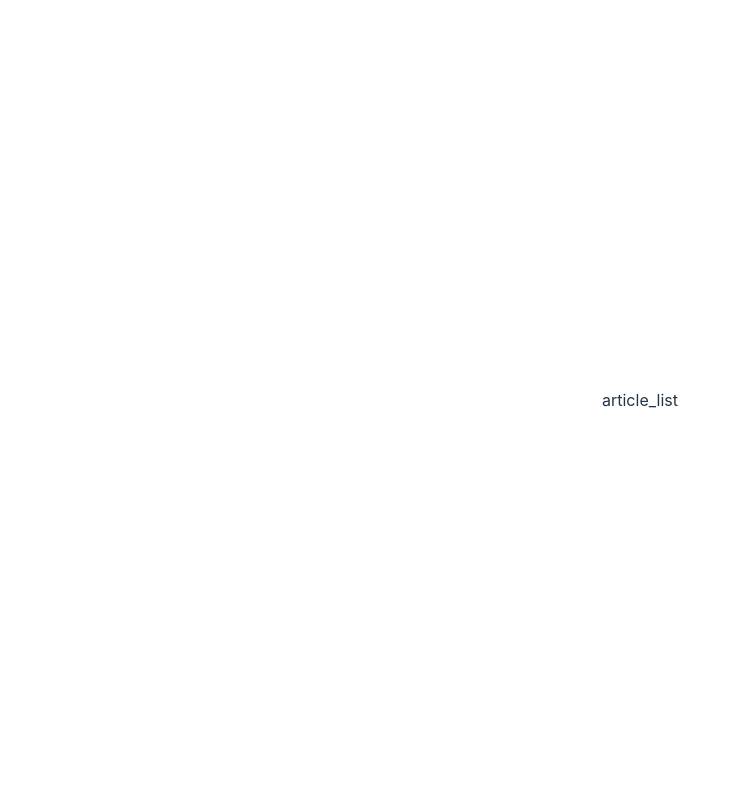
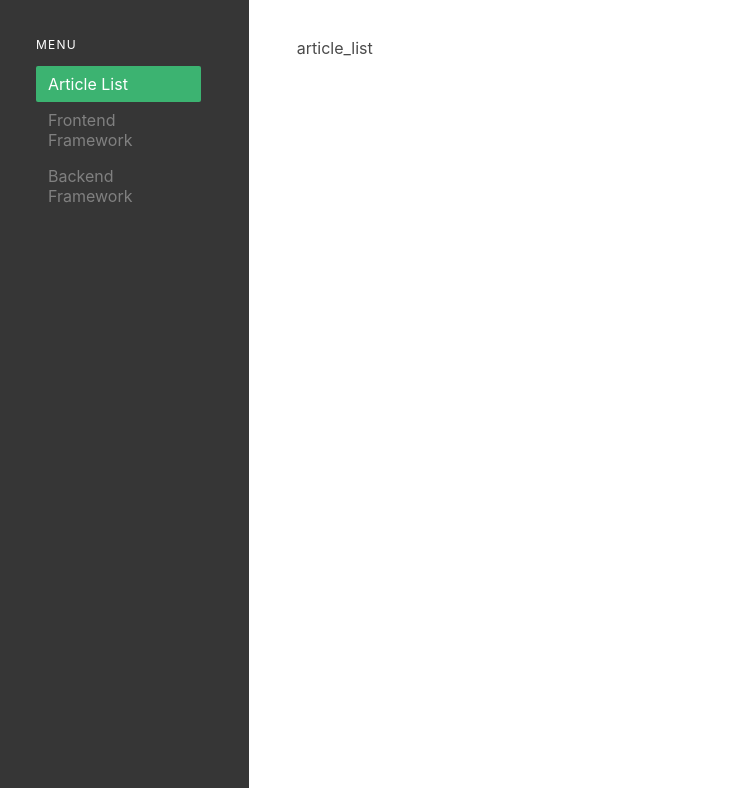
Before and after one commit to ryusukefujisaki/mypage-frontend, a Vue app: page /#/ in a window 1280 px wide. Shown: the whole page, without its empty margins (0-741 px from the left). Built offline with nearby package versions, Linux system fonts and the light colour scheme; no server answers.

Commit message:
Add side menu

```diff
--- a/src/App.vue
+++ b/src/App.vue
@@ -1,3 +1,24 @@
+<script setup lang="ts">
+import SideMenu from '@/components/SideMenu.vue'
+</script>
+
 <template>
-  <router-view></router-view>
+  <section class="main-content columns">
+    <SideMenu></SideMenu>
+    <div class="column section">
+      <router-view></router-view>
+    </div>
+  </section>
 </template>
+
+<style>
+@import '../node_modules/bulma/css/bulma.css';
+
+#app {
+  height: 100vh;
+}
+
+.main-content {
+  height: 100%;
+}
+</style>
--- /dev/null
+++ b/src/components/SideMenu.vue
@@ -0,0 +1,51 @@
+<script setup lang="ts">
+import { ref } from 'vue';
+
+const activeMenuNumber = ref(0)
+const setActiveMenuNumber = (menuNumber: number): void => {
+  activeMenuNumber.value = menuNumber
+}
+</script>
+
+<template>
+  <aside class="column section menu has-background-dark is-one-fifth">
+    <p class="menu-label has-text-white">Menu</p>
+    <ul class="menu-list">
+      <li>
+        <router-link
+            :to="{ name: 'article_list' }"
+            :class="{ 'is-active': activeMenuNumber == 0 }" @click="setActiveMenuNumber(0)"
+        >
+          Article List
+        </router-link>
+      </li>
+      <li>
+        <router-link
+            :to="{ name: 'frontend_framework' }"
+            :class="{ 'is-active': activeMenuNumber == 1 }" @click="setActiveMenuNumber(1)"
+        >
+          Frontend Framework
+        </router-link>
+      </li>
+      <li>
+        <router-link
+            :to="{ name: 'backend_framework' }"
+            :class="{ 'is-active': activeMenuNumber == 2 }" @click="setActiveMenuNumber(2)"
+        >
+          Backend Framework
+        </router-link>
+      </li>
+    </ul>
+  </aside>
+</template>
+
+<style scoped>
+.menu .menu-list a {
+  color: gray;
+}
+
+.menu .menu-list a.is-active {
+  color: white;
+  background-color: mediumseagreen;
+}
+</style>
--- a/src/main.ts
+++ b/src/main.ts
@@ -1,5 +1,5 @@
 import { createApp } from 'vue'
-import '@/style.css'
+// import '@/style.css'
 import App from '@/App.vue'
 import router from '@/router'
 
--- a/src/pages/backend_framework/BackendFramework.vue
+++ b/src/pages/backend_framework/BackendFramework.vue
@@ -2,7 +2,10 @@
 import axios from '@/utilities/axios'
 
 axios.get('/').then(response => {
-  document.getElementsByClassName('backend-framework')[0].innerHTML = response.data
+  const backgroundFrameworkData = response.data
+    .replace('body {', '.backend-framework body .{')
+    .replace('ul {', '.backend-framework ul .{')
+  document.getElementsByClassName('backend-framework')[0].innerHTML = backgroundFrameworkData
 })
 </script>
 
--- a/src/pages/frontend_framework/FrontendFramework.vue
+++ b/src/pages/frontend_framework/FrontendFramework.vue
@@ -15,6 +15,8 @@ import HelloWorld from '@/components/HelloWorld.vue'
 </template>
 
 <style scoped>
+@import url('../../style.css');
+
 .logo {
   height: 6em;
   padding: 1.5em;
```
